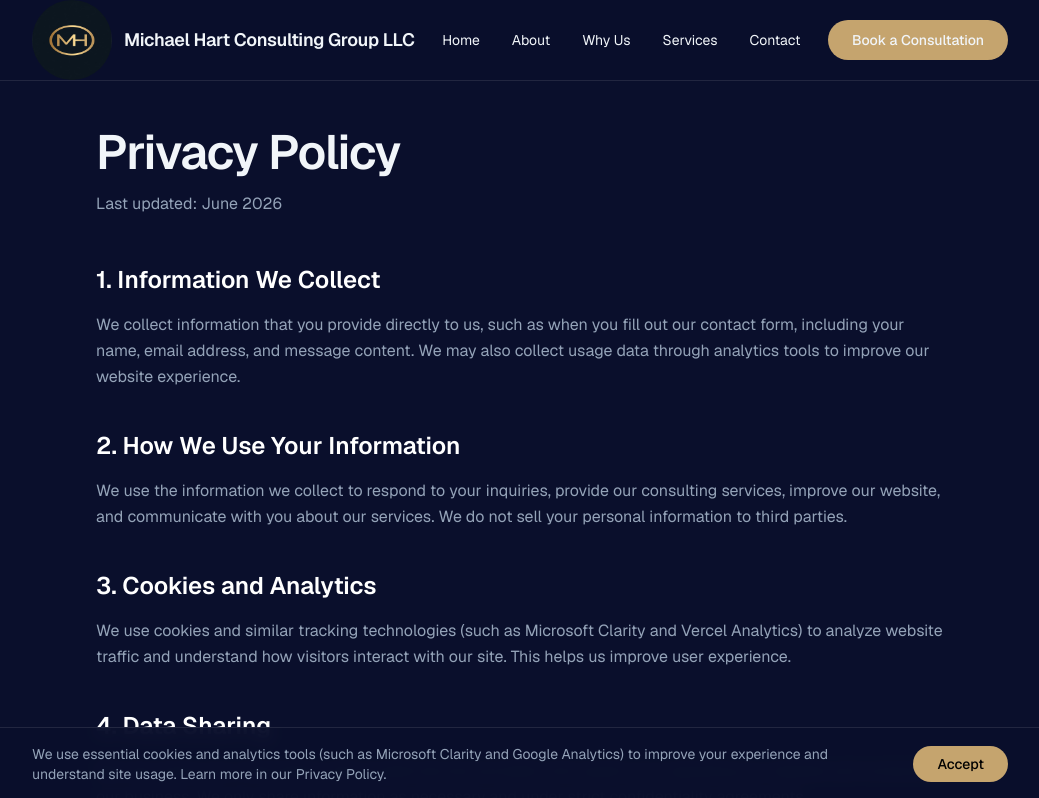
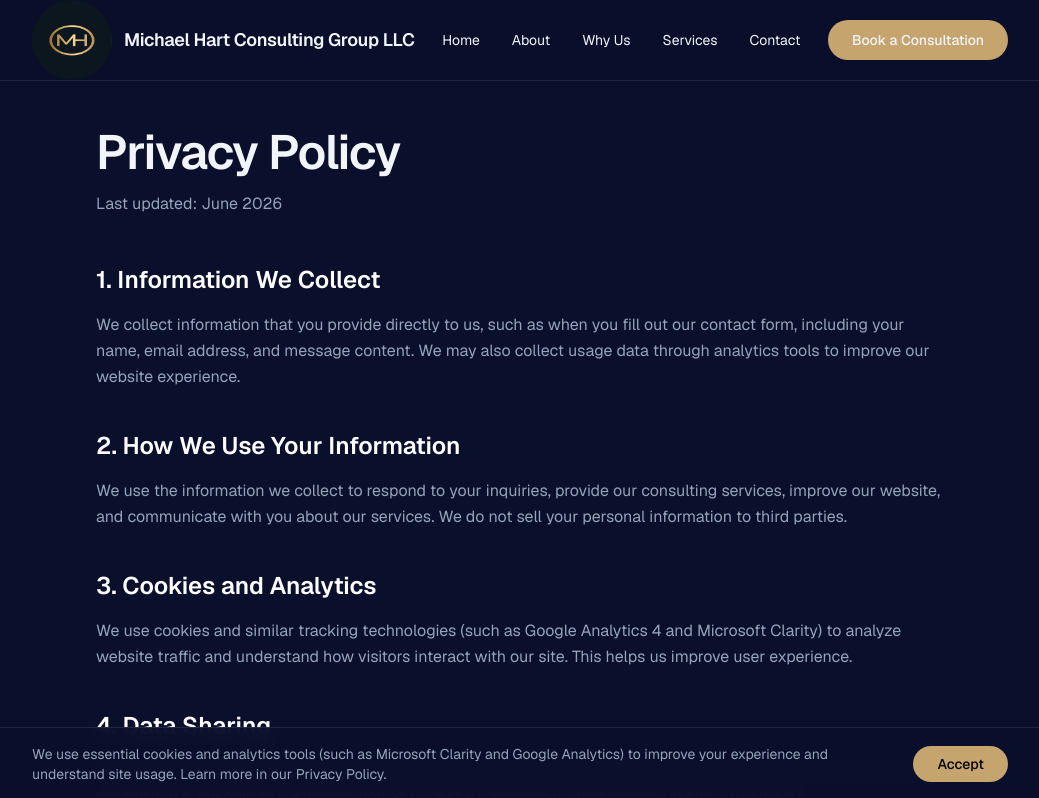
Before and after one commit to michaelhart2044-del/michael-hart-consulting, a Next.js app in the folder website/: page /privacy-policy in a window 1280 px wide. Shown: the top 798 px of the page, without its empty margins (120-1159 px from the left). Built offline with nearby package versions, Linux system fonts and the light colour scheme.

Commit message:
Fix privacy-policy analytics text (Phase 1 #5): update to GA4 + Microsoft Clarity, remove Vercel Analytics reference

```diff
--- a/website/app/privacy-policy/page.tsx
+++ b/website/app/privacy-policy/page.tsx
@@ -44,7 +44,7 @@ export default function PrivacyPolicy() {
 
         <div>
           <h2 className="text-2xl font-semibold text-white mb-4">3. Cookies and Analytics</h2>
-          <p>We use cookies and similar tracking technologies (such as Microsoft Clarity and Vercel Analytics) to analyze website traffic and understand how visitors interact with our site. This helps us improve user experience.</p>
+          <p>We use cookies and similar tracking technologies (such as Google Analytics 4 and Microsoft Clarity) to analyze website traffic and understand how visitors interact with our site. This helps us improve user experience.</p>
         </div>
 
         <div>
```
